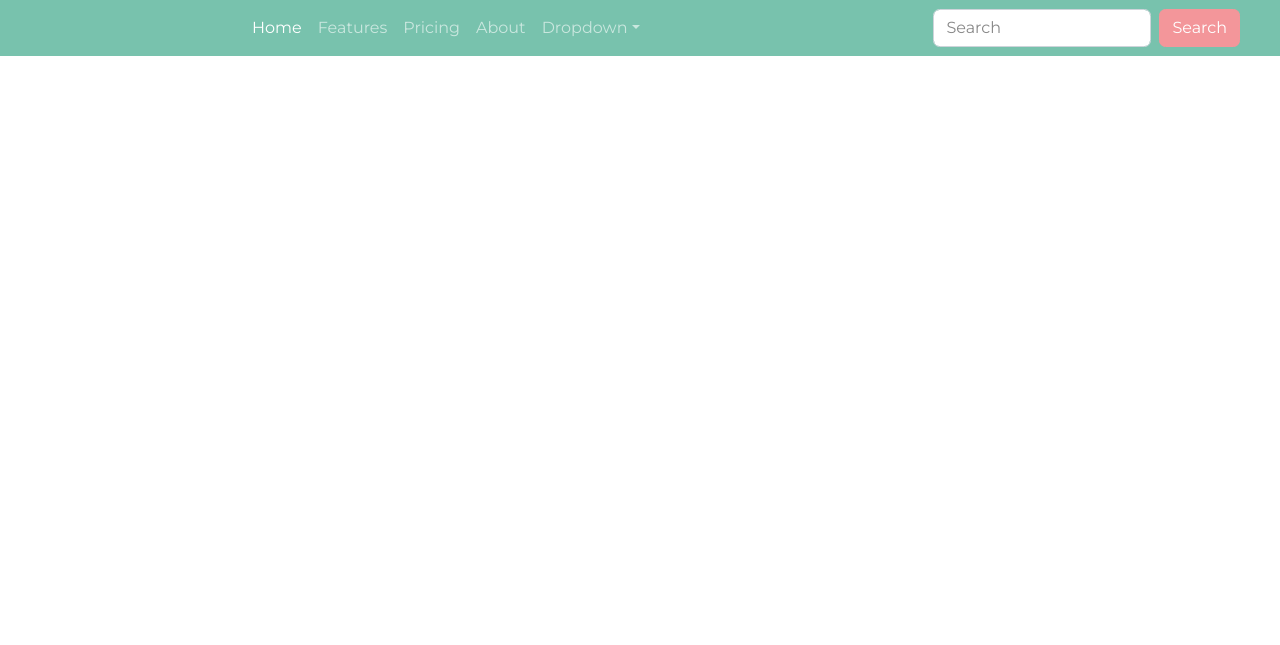
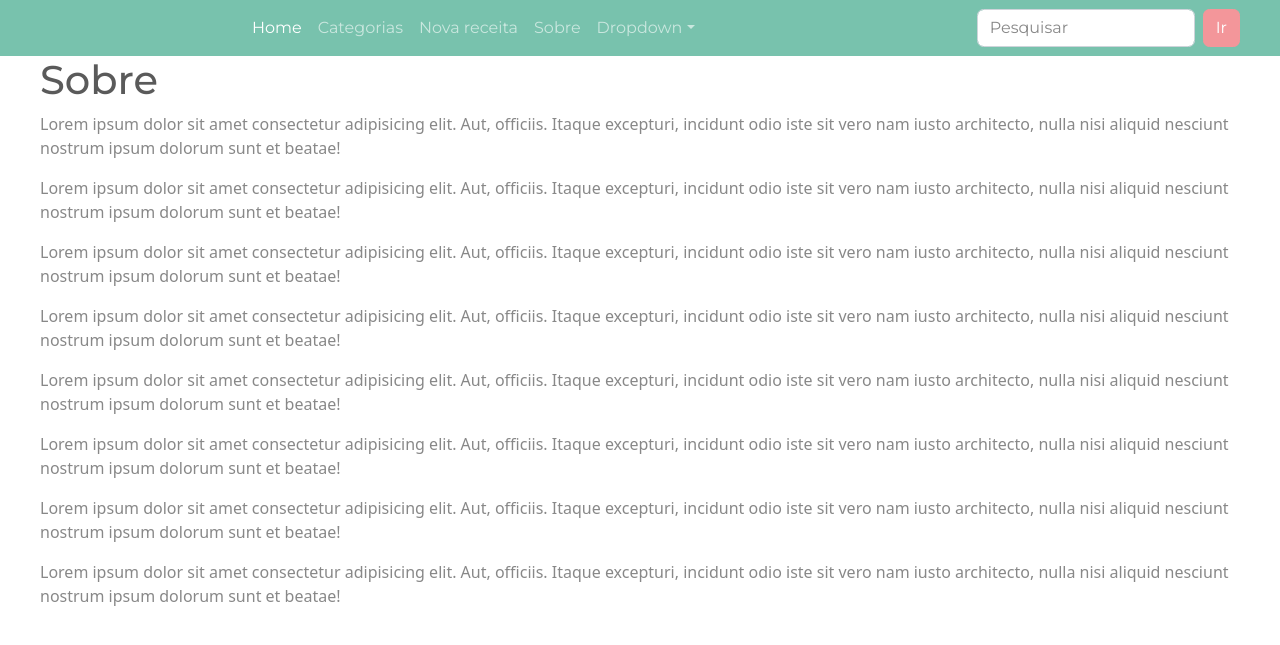
Before and after one commit to edualvesz/system-php-mvc, a PHP site: page /my-receitas/sobre in a window 1280 px wide. Shown: the top 645 px of the page. Run offline with PHP 8.4, Linux system fonts and the light colour scheme.

Commit message:
Creation of controllers and views

```diff
--- /dev/null
+++ b/app/site/controller/SobreController.php
@@ -0,0 +1,15 @@
+<?php
+
+namespace app\site\controller;
+use app\core\Controller;
+
+class SobreController extends Controller
+{
+  public function index(){
+    $this->load('sobre/main');
+  }
+
+//   public function teste($name = ''){  the quotation marks must be put here because if won't the link will return with error in the browser
+//     echo $name . 'teste!';
+//   }
+}
--- a/app/site/view/partials/body.twig.php
+++ b/app/site/view/partials/body.twig.php
@@ -18,7 +18,7 @@
         <div class="row">
           <div class="col-md-2">
             <a class="navbar-brand" href="{{BASE}}">
-              <!-- <img src="img/logo.png" alt="My Receitas"> -->
+               <!-- <img src="img/logo.png" alt="My Receitas">  -->
             </a>
             <button class="navbar-toggler" type="button" data-bs-toggle="collapse" data-bs-target="#navbarColor01" aria-controls="navbarColor01" aria-expanded="false" aria-label="Toggle navigation">
               <span class="navbar-toggler-icon"></span>
@@ -29,18 +29,18 @@
             <div class="collapse navbar-collapse" id="navbarColor01">
               <ul class="navbar-nav me-auto">
                 <li class="nav-item">
-                  <a class="nav-link active" href="#">Home
+                  <a class="nav-link active" href="{{BASE}}">Home
                     <span class="visually-hidden">(current)</span>
                   </a>
                 </li>
                 <li class="nav-item">
-                  <a class="nav-link" href="#">Features</a>
+                  <a class="nav-link" href="{{BASE}}categoria/">Categorias</a>
                 </li>
                 <li class="nav-item">
-                  <a class="nav-link" href="#">Pricing</a>
+                  <a class="nav-link" href="{{BASE}}receita/">Nova receita</a>
                 </li>
                 <li class="nav-item">
-                  <a class="nav-link" href="#">About</a>
+                  <a class="nav-link" href="{{BASE}}sobre">Sobre</a>
                 </li>
                 <li class="nav-item dropdown">
                   <a class="nav-link dropdown-toggle" data-bs-toggle="dropdown" href="#" role="button" aria-haspopup="true" aria-expanded="false">Dropdown</a>
@@ -54,8 +54,8 @@
                 </li>
               </ul>
               <form class="d-flex">
-                <input class="form-control me-sm-2" type="text" placeholder="Search">
-                <button class="btn btn-secondary my-2 my-sm-0" type="submit">Search</button>
+                <input class="form-control me-sm-2" type="text" placeholder="Pesquisar">
+                <button class="btn btn-secondary my-2 my-sm-0" type="submit">Ir</button>
               </form>
             </div>
           </div>
--- /dev/null
+++ b/app/site/view/sobre/main.twig.php
@@ -0,0 +1,18 @@
+{% extends "partials/body.twig.php" %}
+
+{% block  title %} Sobre - My Receitas {% endblock %}
+
+{% block body %}
+ <!-- the content here must be imported to the home/main.twig.php -->
+ <h1>Sobre</h1>
+ <div>
+  <p>Lorem ipsum dolor sit amet consectetur adipisicing elit. Aut, officiis. Itaque excepturi, incidunt odio iste sit vero nam iusto architecto, nulla nisi aliquid nesciunt nostrum ipsum dolorum sunt et beatae!</p>
+  <p>Lorem ipsum dolor sit amet consectetur adipisicing elit. Aut, officiis. Itaque excepturi, incidunt odio iste sit vero nam iusto architecto, nulla nisi aliquid nesciunt nostrum ipsum dolorum sunt et beatae!</p>
+  <p>Lorem ipsum dolor sit amet consectetur adipisicing elit. Aut, officiis. Itaque excepturi, incidunt odio iste sit vero nam iusto architecto, nulla nisi aliquid nesciunt nostrum ipsum dolorum sunt et beatae!</p>
+  <p>Lorem ipsum dolor sit amet consectetur adipisicing elit. Aut, officiis. Itaque excepturi, incidunt odio iste sit vero nam iusto architecto, nulla nisi aliquid nesciunt nostrum ipsum dolorum sunt et beatae!</p>
+  <p>Lorem ipsum dolor sit amet consectetur adipisicing elit. Aut, officiis. Itaque excepturi, incidunt odio iste sit vero nam iusto architecto, nulla nisi aliquid nesciunt nostrum ipsum dolorum sunt et beatae!</p>
+  <p>Lorem ipsum dolor sit amet consectetur adipisicing elit. Aut, officiis. Itaque excepturi, incidunt odio iste sit vero nam iusto architecto, nulla nisi aliquid nesciunt nostrum ipsum dolorum sunt et beatae!</p>
+  <p>Lorem ipsum dolor sit amet consectetur adipisicing elit. Aut, officiis. Itaque excepturi, incidunt odio iste sit vero nam iusto architecto, nulla nisi aliquid nesciunt nostrum ipsum dolorum sunt et beatae!</p>
+  <p>Lorem ipsum dolor sit amet consectetur adipisicing elit. Aut, officiis. Itaque excepturi, incidunt odio iste sit vero nam iusto architecto, nulla nisi aliquid nesciunt nostrum ipsum dolorum sunt et beatae!</p>
+</div>
+{% endblock %}
--- a/public/css/style.css
+++ b/public/css/style.css
@@ -4,3 +4,9 @@
   margin: 0 auto;
   padding: 0px;
 }
+
+/* .logo-top{
+  max-width: 35px;
+  width: 100%;
+  vertical-align: middle;
+} */
```
Also changed, not shown: app/site/controller/AboutController.php (deleted, +0 -19 lines), app/site/controller/CategoriaController.php (added, +24 -0 lines), app/site/view/categoria/adicionar.twig.php (added, +8 -0 lines), app/site/view/categoria/editar.twig.php (added, +8 -0 lines), app/site/view/categoria/main.twig.php (added, +8 -0 lines).
